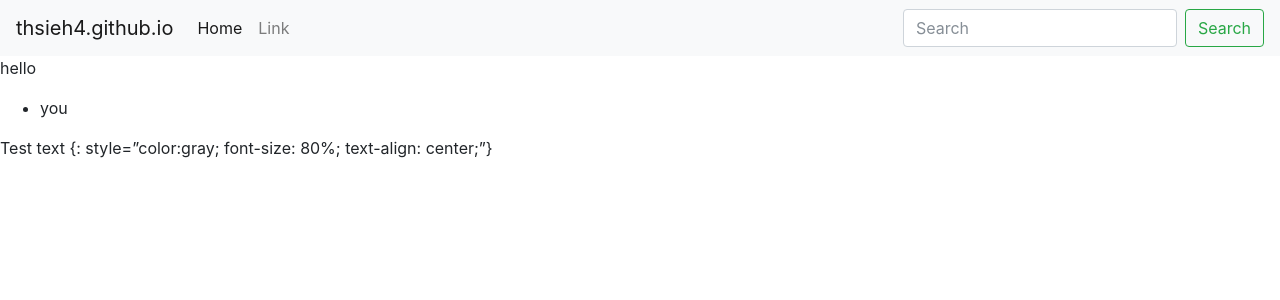
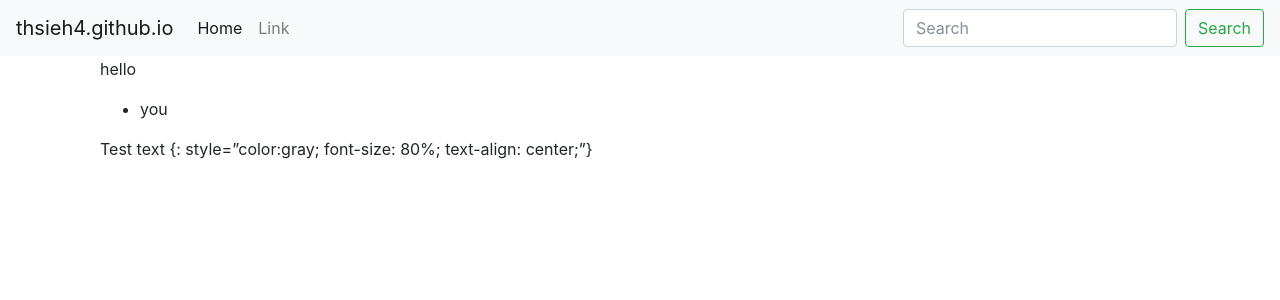
Before and after one commit to brucehsieh56/thsieh4.github.io, a Jekyll site: the page built from index.md, in a window 1280 px wide. Shown: the top 300 px of the page. Built offline with Jekyll 4.4.1, drawn with Linux system fonts in a browser that asks for light colours; nearby versions of some CDN libraries; our own code applies the rules of GitHub Pages for plain Markdown files.

Commit message:
Update default.html

```diff
--- a/_layouts/default.html
+++ b/_layouts/default.html
@@ -7,7 +7,15 @@
 
     {% include navbar.html %}
 
-    {{ content }}
+        <div class="container">
+            <div class="col">
+            </div>
+            <div class="col-md-6">
+                {{ content }}
+            </div>
+            <div class="col">
+            </div>
+        </div>
 
     <!-- Optional JavaScript -->
     <!-- jQuery first, then Popper.js, then Bootstrap JS -->
```
